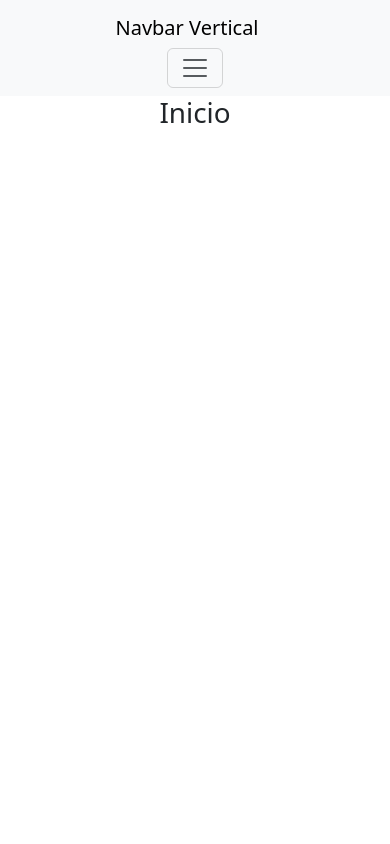
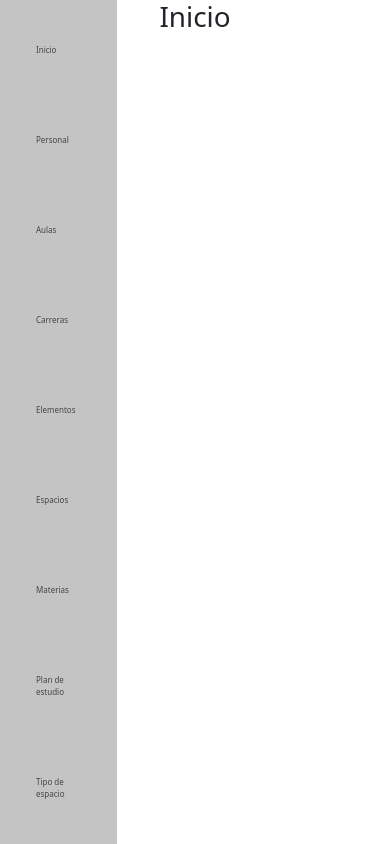
Before and after one commit to nicotorregrosa/TrabajodeCampoFront, a React (Create React App) app: page / in a window 390 px wide. Built offline with nearby package versions, Linux system fonts and the light colour scheme.

Commit message:
navbar completado

```diff
--- a/src/App.js
+++ b/src/App.js
@@ -1,7 +1,7 @@
 import React from 'react';
 import 'bootstrap/dist/css/bootstrap.min.css'
 import { BrowserRouter as Router, Routes, Route } from 'react-router-dom';
-import NavbarVertical from './Componentes/permanentes/NavbarVertical';
+import NavbarVertical from './Componentes/permanentes/NavbarVertical/NavbarVertical';
 import Inicio from './Componentes/paginas/inicio/Inicio';
 import Aulas from './Componentes/paginas/aulas/Aulas';
 import TipoDeEspacio from './Componentes/paginas/tipo de espacio/TipoDeEspacio';
@@ -11,7 +11,7 @@ import Espacios from './Componentes/paginas/espacios/Espacios';
 import Materias from './Componentes/paginas/materias/Materias';
 import Personal from './Componentes/paginas/personal/Personal';
 import PlanDeEstudio from './Componentes/paginas/plan de estudio/PlanDeEstudio';
-import Footer from './Componentes/permanentes/Footer';
+import Footer from './Componentes/permanentes/Footer/Footer';
 
 
 
--- a/src/Componentes/permanentes/NavbarVertical.js
+++ /dev/null
@@ -1,21 +0,0 @@
-import React from "react";
-import { Nav, Navbar } from 'react-bootstrap'
-
-const NavbarVertical = () => {
-  return (
-    <Navbar bg="light" expand="lg" className="flex-column">
-      <Navbar.Brand href="#home">Navbar Vertical</Navbar.Brand>
-      <Navbar.Toggle aria-controls="basic-navbar-nav" />
-      <Navbar.Collapse id="basic-navbar-nav">
-        <Nav className="mr-auto flex-column">
-          <Nav.Link href="#inicio">Inicio</Nav.Link>
-          <Nav.Link href="#personal">Personal</Nav.Link>
-          <Nav.Link href="#aulas">Aulas</Nav.Link>
-          {/* Agrega más enlaces aquí según sea necesario */}
-        </Nav>
-      </Navbar.Collapse>
-    </Navbar>
-  );
-};
-
-export default NavbarVertical;
--- /dev/null
+++ b/src/Componentes/permanentes/NavbarVertical/NavbarVertical.css
@@ -0,0 +1,35 @@
+.navbar {
+    background: rgb(196, 196, 196);
+    position: fixed;
+    left: 0;
+    top: 0;
+    bottom: 0;
+    width: 200px;
+    transition: width 0.3s ease;
+    padding: 36px;
+    display: flex;
+    flex-direction: column;
+    font-size: 20px;
+    align-items: center;
+}
+
+@media (max-width: 768px) {
+    .navbar {
+      width: 20%;
+      max-width: 300px;
+      font-size: 10px;
+      align-items: start;
+    }
+}
+@media (max-width: 400px) {
+    .navbar {
+      width: 30%;
+      max-width: 300px;
+      font-size: 8px;
+      align-items: start;
+    }
+}
+
+.navbar :hover{
+    color: rgba(14, 168, 52, 0.726);
+}
--- /dev/null
+++ b/src/Componentes/permanentes/NavbarVertical/NavbarVertical.js
@@ -0,0 +1,23 @@
+import React from "react";
+import { Nav, Navbar } from 'react-bootstrap'
+import './NavbarVertical.css'
+
+const NavbarVertical = () => {
+  return (
+    <Navbar expand="lg">
+        <Nav className="navbar">
+          <Nav.Link href="/">Inicio</Nav.Link>
+          <Nav.Link href="/Personal">Personal</Nav.Link>
+          <Nav.Link href="/Aulas">Aulas</Nav.Link>
+          <Nav.Link href="/Carrerras">Carreras</Nav.Link>
+          <Nav.Link href="/Elementos">Elementos</Nav.Link>
+          <Nav.Link href="/Espacios">Espacios</Nav.Link>
+          <Nav.Link href="/Materias">Materias</Nav.Link>
+          <Nav.Link href="/PlanDeEstudio">Plan de estudio</Nav.Link>
+          <Nav.Link href="/TipoDeEspacio">Tipo de espacio</Nav.Link>
+        </Nav>
+    </Navbar>
+  );
+};
+
+export default NavbarVertical;
```
Also changed, not shown: src/Componentes/permanentes/Footer/Footer.js (renamed from src/Componentes/permanentes/Footer.js).
